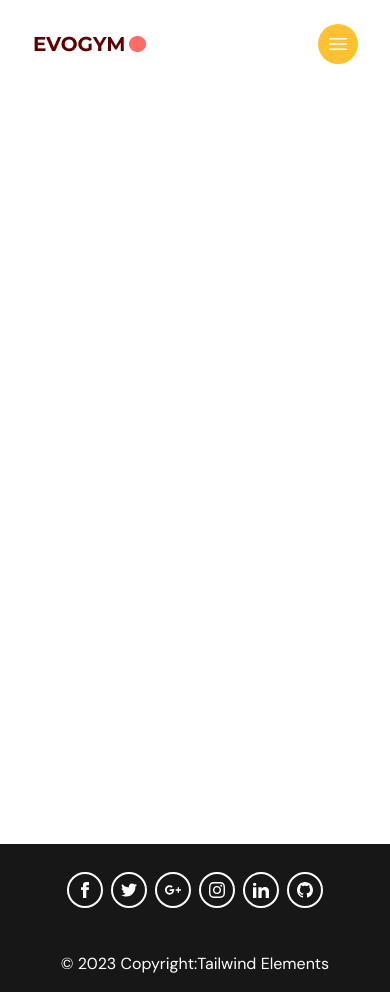
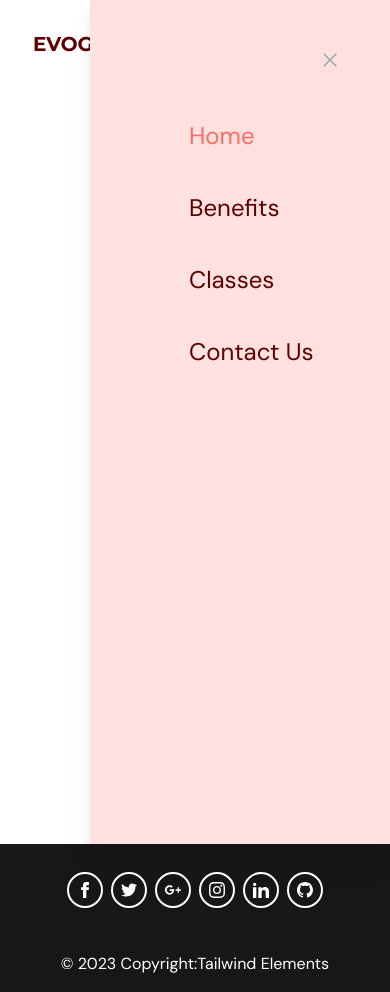
Before and after one commit to AyrtonCR/health-tracker-app, a React (Vite) app in the folder health-application/: page / in a window 390 px wide. Both pictures are taken after a click on the button 337 px from the left and 44 px from the top of the page. Built offline with nearby package versions, Linux system fonts and the light colour scheme.

Commit message:
navbar complete for now, need to add transition styling and close when click off at later date

```diff
--- a/health-application/src/App.tsx
+++ b/health-application/src/App.tsx
@@ -2,18 +2,34 @@
 // import Carousela from "./components/carousela.tsx";
 import Navbar from "@/scenes/navbar";
 import Footer from "./components/footer";
-import { useState } from "react";
+import { useEffect, useState } from "react";
 import SelectedPage from "@/shared/types";
 
 function App() {
   const [selectedPage, setSelectedPage] = useState<SelectedPage>(
     SelectedPage.Home,
   );
+  const [isTopOfPage, setIsTopOfPage] = useState<boolean>(true);
+
+  useEffect(() => {
+    const handleScroll = () => {
+      if (window.scrollY === 0) {
+        setIsTopOfPage(true), setSelectedPage(SelectedPage.Home);
+      }
+      if (window.scrollY !== 0) setIsTopOfPage(false);
+    };
+    window.addEventListener("scroll", handleScroll);
+    return () => window.removeEventListener("scroll", handleScroll);
+  }, []);
+
   return (
     <>
-      <Navbar selectedPage={selectedPage} setSelectedPage={setSelectedPage} />
+      <Navbar
+        isTopOfPage={isTopOfPage}
+        selectedPage={selectedPage}
+        setSelectedPage={setSelectedPage}
+      />
       <div className="app bg-gray20"></div>
-      {/* <Carousela />    This did not work, JS Problem */}
       <Footer />
     </>
   );
--- a/health-application/src/scenes/navbar/index.tsx
+++ b/health-application/src/scenes/navbar/index.tsx
@@ -7,18 +7,22 @@
 import ActionButton from "@/shared/ActionButton";
 
 type Props = {
+  isTopOfPage: boolean;
   selectedPage: SelectedPage;
   setSelectedPage: (value: SelectedPage) => void;
 };
 
-const Navbar = ({ selectedPage, setSelectedPage }: Props) => {
+const Navbar = ({ isTopOfPage, selectedPage, setSelectedPage }: Props) => {
   const flexBetween = "flex items-center justify-between";
   const isAboveMediumScreens = useMediaQuery("(min-width: 1060px)");
   const [isMenuToggled, setIsMenuToggled] = useState<boolean>(false);
+  const navbarBackground = isTopOfPage ? "" : "bg-primary-100 drop-shadow";
 
   return (
     <nav>
-      <div className={`${flexBetween} fixed top-0 z-30 w-full py-6`}>
+      <div
+        className={`${navbarBackground} ${flexBetween} fixed top-0 z-30 w-full py-6`}
+      >
         <div className={`${flexBetween} mx-auto w-5/6`}>
           <div className={`${flexBetween} w-full gap-16`}>
             {/* Left Side */}
@@ -69,6 +73,42 @@
           </div>
         </div>
       </div>
+
+      {/* Mobile Menu Modal */}
+      {!isAboveMediumScreens && isMenuToggled && (
+        <div className="fixed bottom-0 right-0 z-40 h-full w-[300px] bg-primary-100 drop-shadow-xl">
+          {/* Close Icon */}
+          <div className="flex justify-end p-12">
+            <button onClick={() => setIsMenuToggled(!isMenuToggled)}>
+              <XMarkIcon className="h-6 w-6 text-gray-400" />
+            </button>
+          </div>
+          {/* Menu Items */}
+          <div className="ml-[33%] flex flex-col gap-10 text-2xl">
+            <Link
+              page="Home"
+              selectedPage={selectedPage}
+              setSelectedPage={setSelectedPage}
+            />
+            <Link
+              page="Benefits"
+              selectedPage={selectedPage}
+              setSelectedPage={setSelectedPage}
+            />
+            <Link
+              page="Classes"
+              selectedPage={selectedPage}
+              setSelectedPage={setSelectedPage}
+            />
+
+            <Link
+              page="Contact Us"
+              selectedPage={selectedPage}
+              setSelectedPage={setSelectedPage}
+            />
+          </div>
+        </div>
+      )}
     </nav>
   );
 };
```
